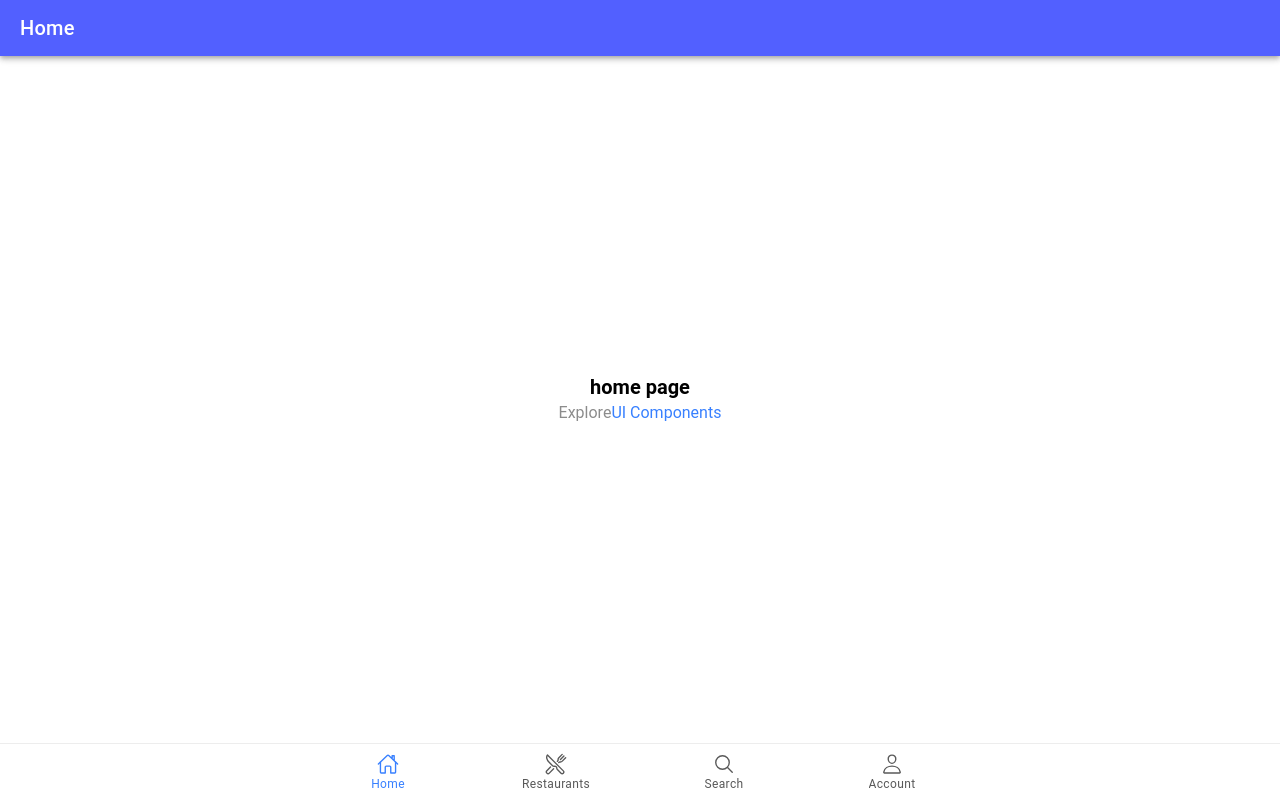
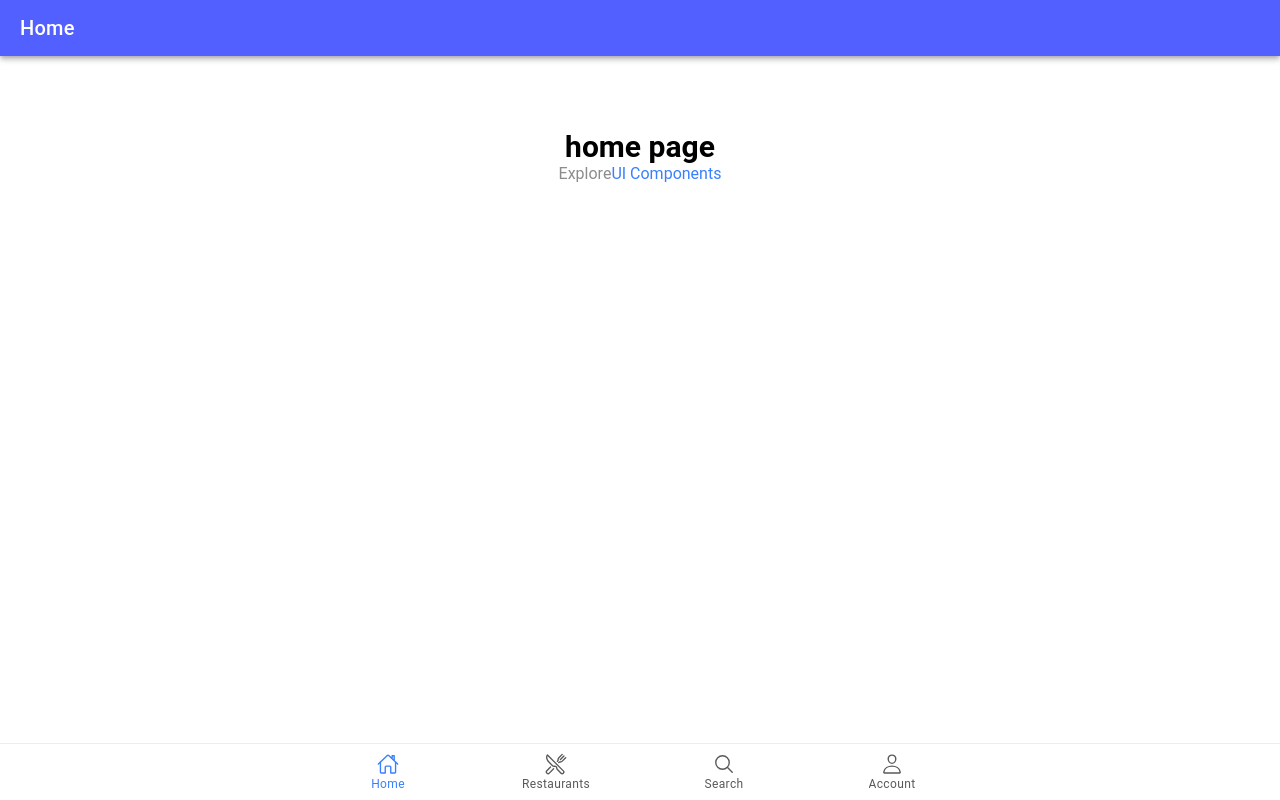
Before and after one commit to ToniGrondahl/FoodApp, a React (Vite) app: page /home in a window 1280 px wide. Built offline with nearby package versions, Linux system fonts and the light colour scheme.

Commit message:
Update ExploreContainer.css

```diff
--- a/src/components/ExploreContainer.css
+++ b/src/components/ExploreContainer.css
@@ -3,12 +3,12 @@
   position: absolute;
   left: 0;
   right: 0;
-  top: 50%;
+  top: 20%;
   transform: translateY(-50%);
 }
 
 .container strong {
-  font-size: 20px;
+  font-size: 30px;
   line-height: 26px;
 }
 
```
